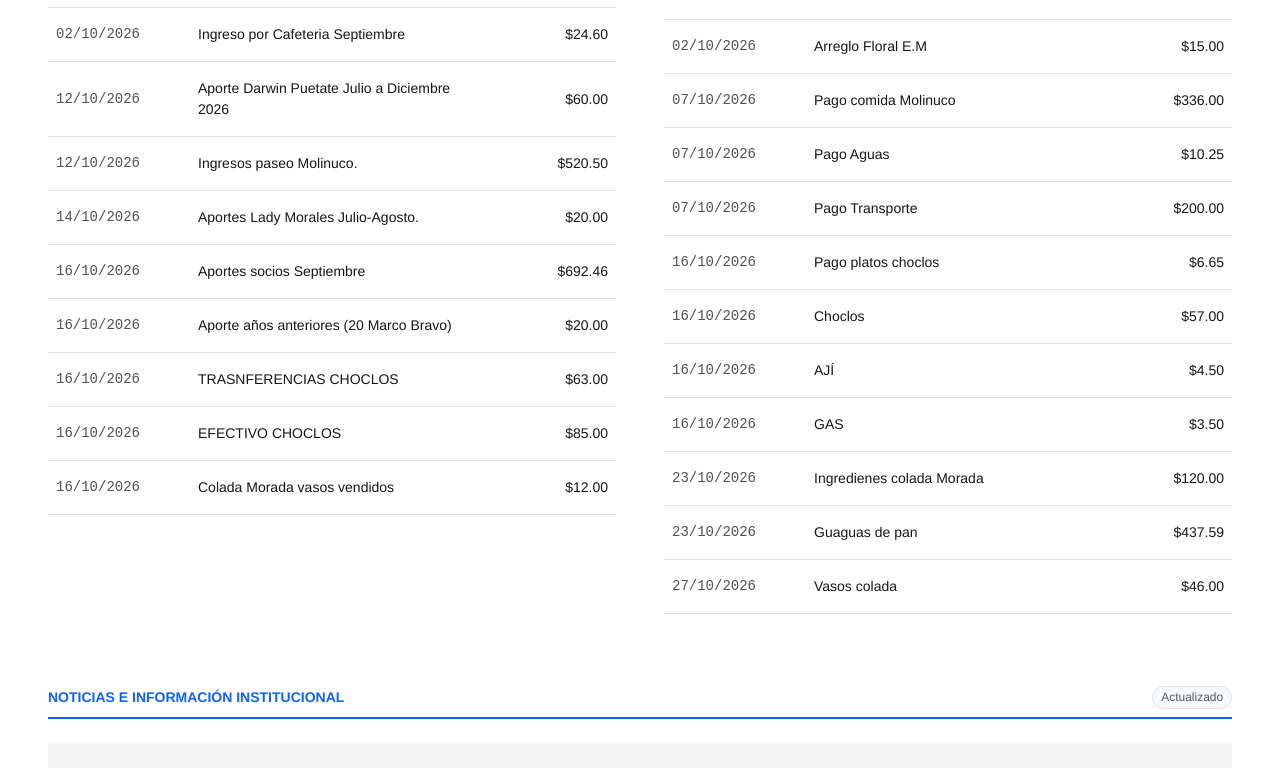
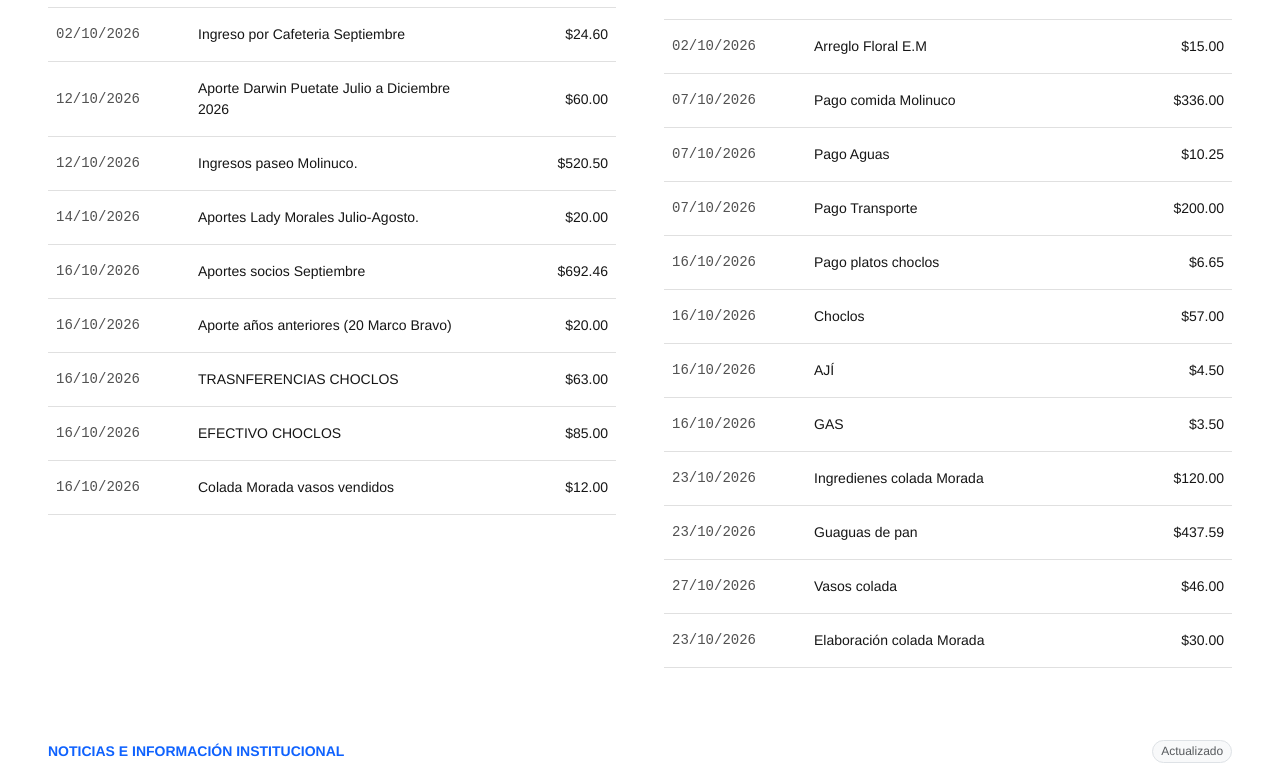
Before and after one commit to jjorgeadrian007/cuentas_aso, a React (Vite) app: page / in a window 1280 px wide. Shown: the part 2010-2778 px from the top of the page. Built offline with nearby package versions, Linux system fonts and the light colour scheme.

Commit message:
30-10-2026-actualizacion colada

```diff
--- a/src/App.jsx
+++ b/src/App.jsx
@@ -78,6 +78,8 @@ export default function DashboardAsociacion() {
     { id: 33, fecha: "23/10/2026", nombre: "Ingredienes colada Morada", valor:120.00 },
     { id: 34, fecha: "23/10/2026", nombre: "Guaguas de pan", valor:437.59 },
     { id: 35, fecha: "27/10/2026", nombre: "Vasos colada", valor:46.00 },
+    { id: 36, fecha: "23/10/2026", nombre: "Elaboración colada Morada", valor:30.00 },
+
   ]);
 
 
```
